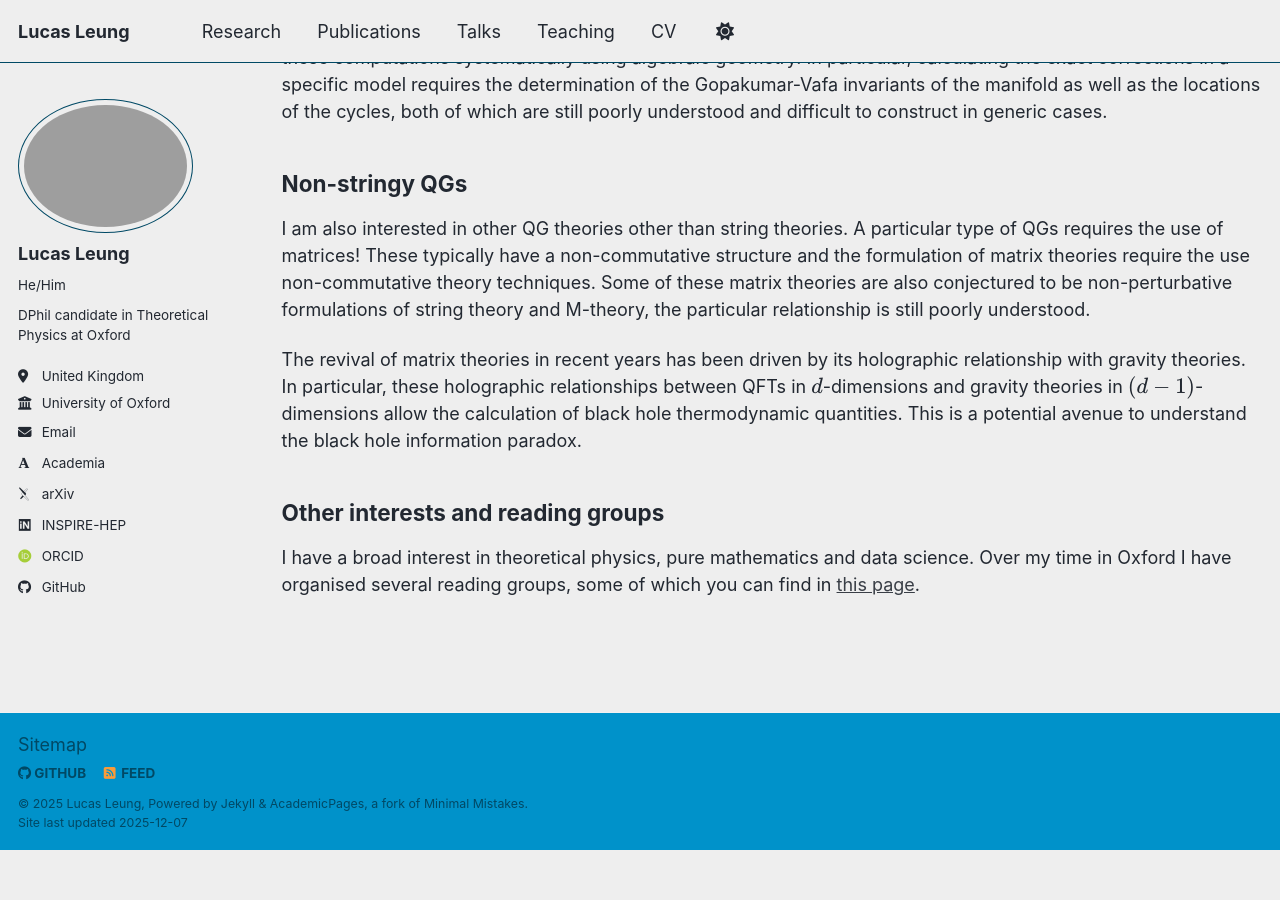
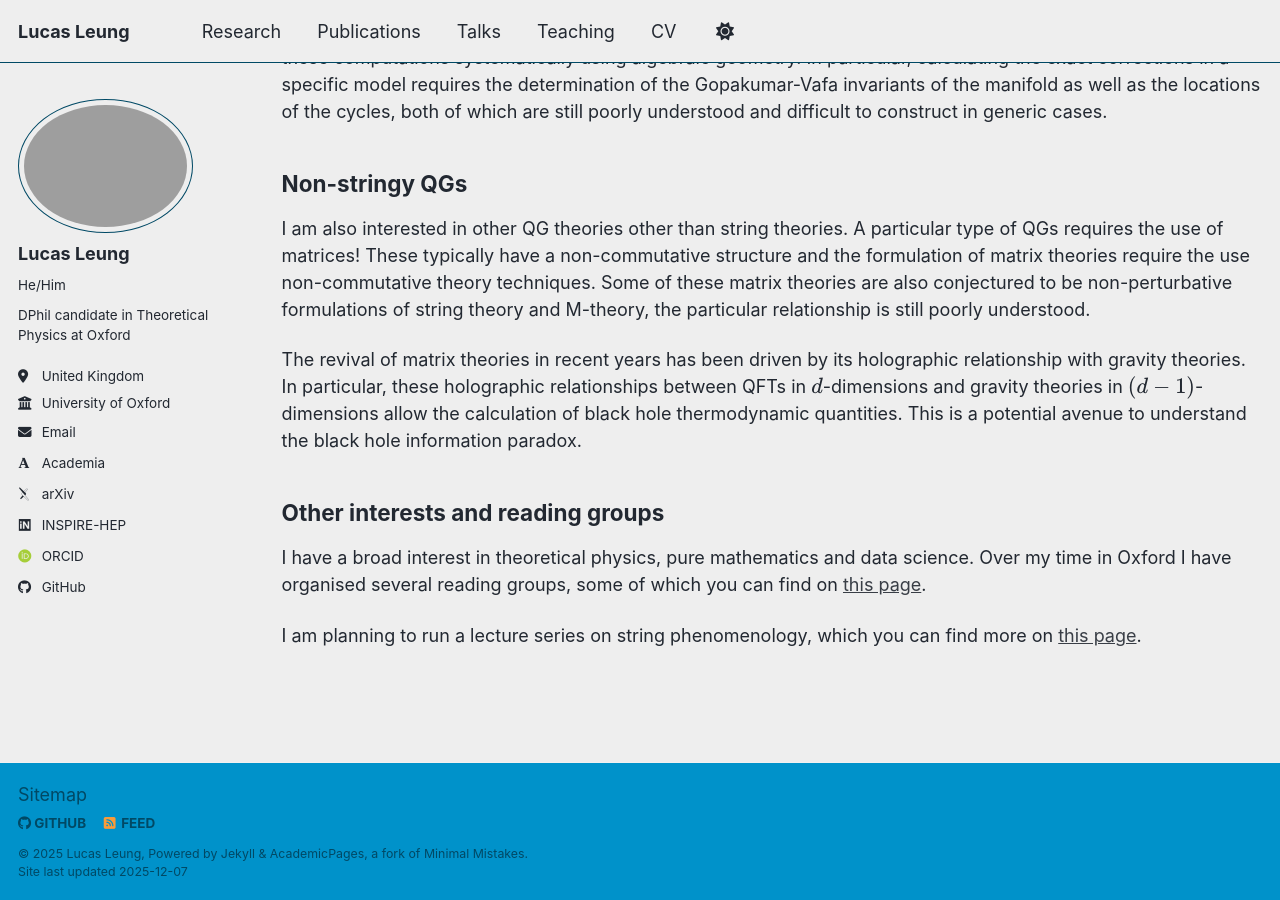
Before and after one commit to LucasLeung149/lucasleung149.github.io, a Jekyll site: the page built from _pages/research.md, in a window 1280 px wide and 900 px high, scrolled down 2821 px. Built offline with Jekyll 4.4.1, drawn with Linux system fonts in a browser that asks for light colours; some web fonts are replaced; a script bundle is joined from its source files by our own code; library files that are not in the unit come from our copies; before the commit the page ends 3671 px from its top, so only the background shows below that.

Commit message:
push_lectures

```diff
--- a/_pages/research.md
+++ b/_pages/research.md
@@ -58,4 +58,6 @@ I am also interested in other QG theories other than string theories. A particul
 The revival of matrix theories in recent years has been driven by its holographic relationship with gravity theories. In particular, these holographic relationships between QFTs in $$d$$-dimensions and gravity theories in $$(d-1)$$-dimensions allow the calculation of black hole thermodynamic quantities. This is a potential avenue to understand the black hole information paradox.
 
 ## Other interests and reading groups
-I have a broad interest in theoretical physics, pure mathematics and data science. Over my time in Oxford I have organised several reading groups, some of which you can find in [this page](https://lucasleung149.github.io/reading_groups/).
+I have a broad interest in theoretical physics, pure mathematics and data science. Over my time in Oxford I have organised several reading groups, some of which you can find on [this page](https://lucasleung149.github.io/reading_groups/).
+
+I am planning to run a lecture series on string phenomenology, which you can find more on [this page](https://lucasleung149.github.io/string-pheno-lecture-series/).
```
Also changed, not shown: _pages/about.md (+2 -0 lines), _pages/string-pheno-lecture-series.md (added, +38 -0 lines).
